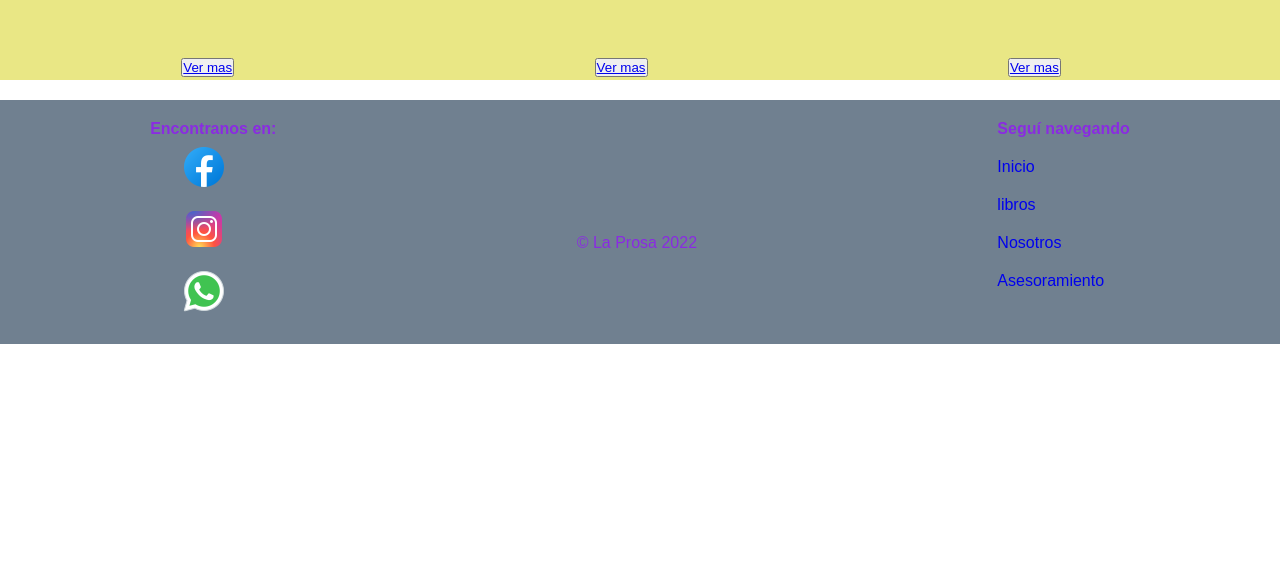
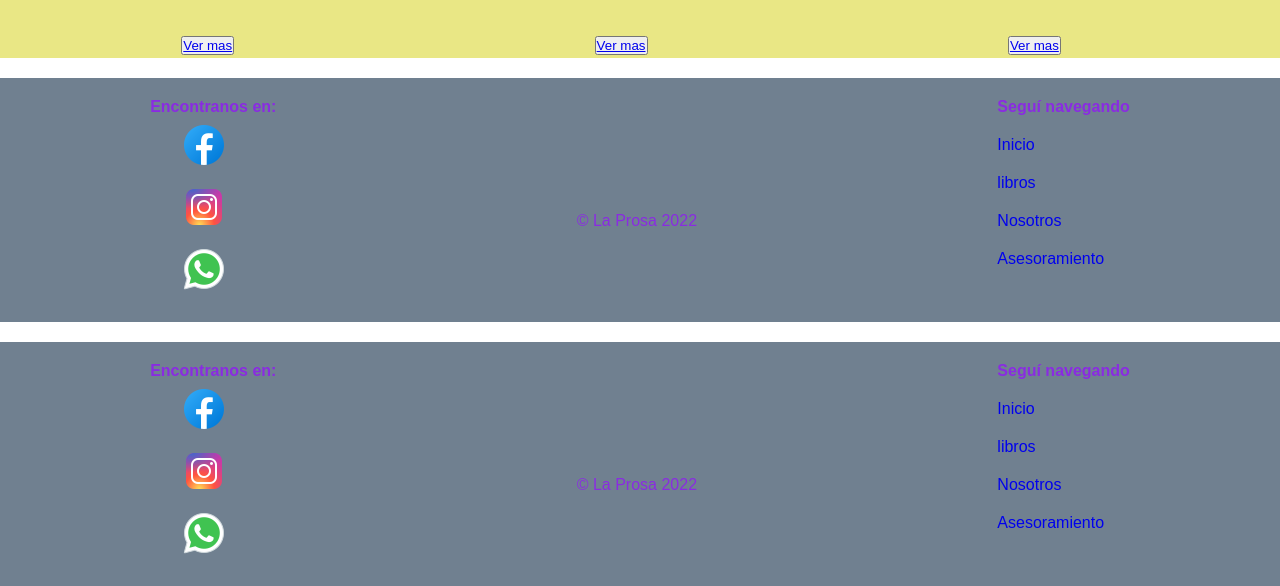
Before and after one commit to GermanPerezMtx/PreEntrega2-Perez, a plain HTML site: page indexx.html in a window 1280 px wide. Shown: the part 1396-1982 px from the top of the page. Before the commit the page ends 1740 px from the top, so only its background shows below. Drawn offline with Linux system fonts and the light colour scheme; a web font is replaced by a local one.

Commit message:
Agregué otro footer

```diff
--- a/indexx.html
+++ b/indexx.html
@@ -25,7 +25,7 @@
             <a href="./html/carrito.html"><img src="./img/carrito.png" alt="ir al carrito"></a>
         </div>
     </header>
-    <hr><br><hr>
+
     <main id="main">
         <div class="main__banner">
             <img src="./img/banner-main.jpg" alt="Si te vas a perder que sea en un libro">
@@ -125,5 +125,30 @@
             </ul>
         </div>
     </footer>
+
+    <footer id="footer">
+        <div class="footer__redes">
+            <h4>Encontranos en:</h4>
+            <ul>
+                <li><a href="https://www.facebook.com/profile.php?id=100071885735900" target="_blank"><img src="./img/facebook.png" alt="facebook"></a></li>
+                <li><a href="https://www.instagram.com/la_prosa_libros/" target="_blank"><img src="./img/instagram.png" alt="instagram"></a></li>
+                <li><a href="https://api.whatsapp.com/message/LYWAKTVKUZ4KG1?autoload=1&app_absent=0" target="_blank"><img src="./img/whatsapp.png" alt="whatsapp"></a></li>
+            </ul>
+        </div>
+
+        <div class="footer__copy">
+            <p>&copy; La Prosa 2022</p>
+        </div>
+
+        <div class="footer__nav">
+            <h4>Seguí navegando</h4>
+            <ul>
+                <li><a href="./indexx.html">Inicio</a></li>
+                <li><a href="./html/libros.html">libros</a></li>
+                <li><a href="./html/nosotros.html">Nosotros</a></li>
+                <li><a href="./html/asesoramiento.html">Asesoramiento</a></li>
+            </ul>
+        </div>
+    </footer>
 </body>
 </html>
```
